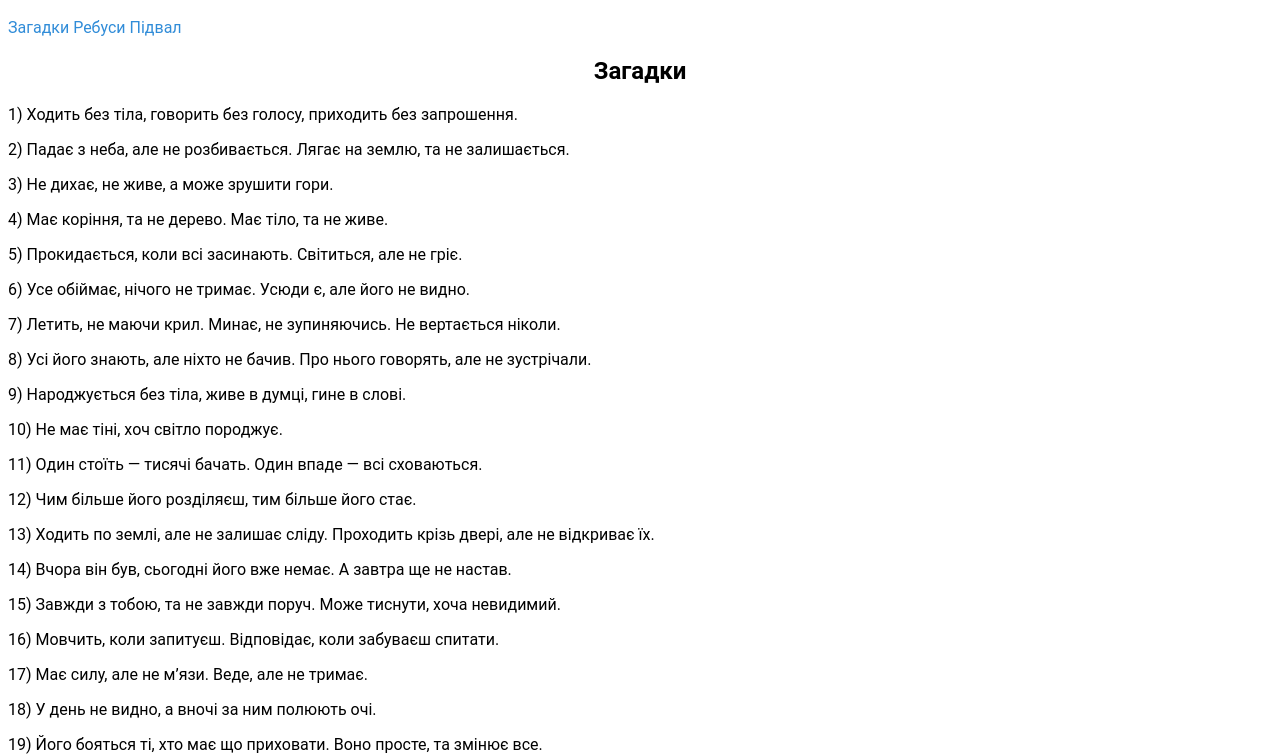
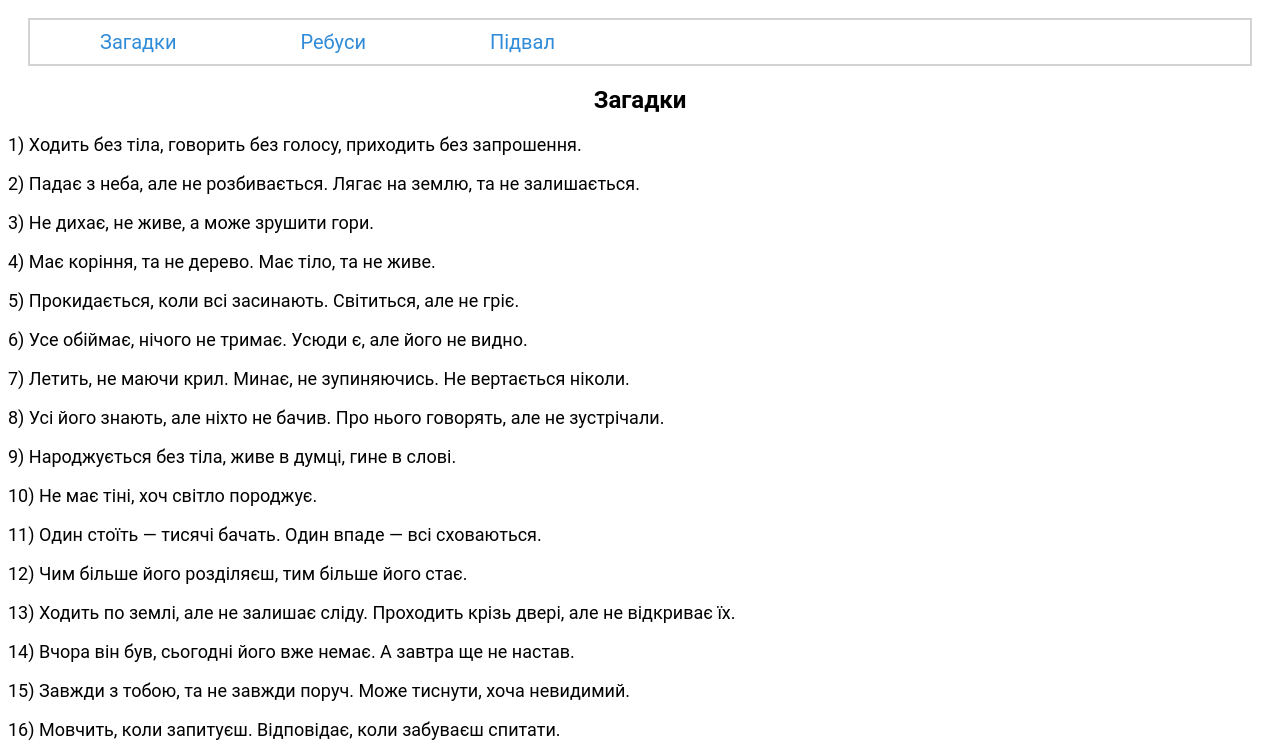
Before and after one commit to oleksandr-cyber/Tokar, a plain HTML site: page index.html in a window 1280 px wide. Shown: the part 49-804 px from the top of the page. Drawn offline with Linux system fonts and the light colour scheme.

Commit message:
Update style.css

```diff
--- a/style.css
+++ b/style.css
@@ -1,29 +1,29 @@
 main img {
-    border: 5 px solid #2c922a;
+    border: 5px solid #2c922a;
 }
 
 body {
     font-family: Roboto;
 }
+
 nav {
-    margin: 20 px;
-    padding: 10 px;
-
-    border: 2 px solid lightgray;
+    margin: 20px;
+    padding: 10px;
+    border: 2px solid lightgray;
 }
 
 nav a {
-    margin: 60 px;
-    font-size: 20 px;
+    margin: 60px;
+    font-size: 20px;
     text-decoration: none;
     color: rgb(48, 140, 216);
 }
 
-footer{
+footer {
     text-align: center;
     background-color: gold;
 }
+
 main p {
-    font-size: 18 px;
-
+    font-size: 18px;
 }
```
